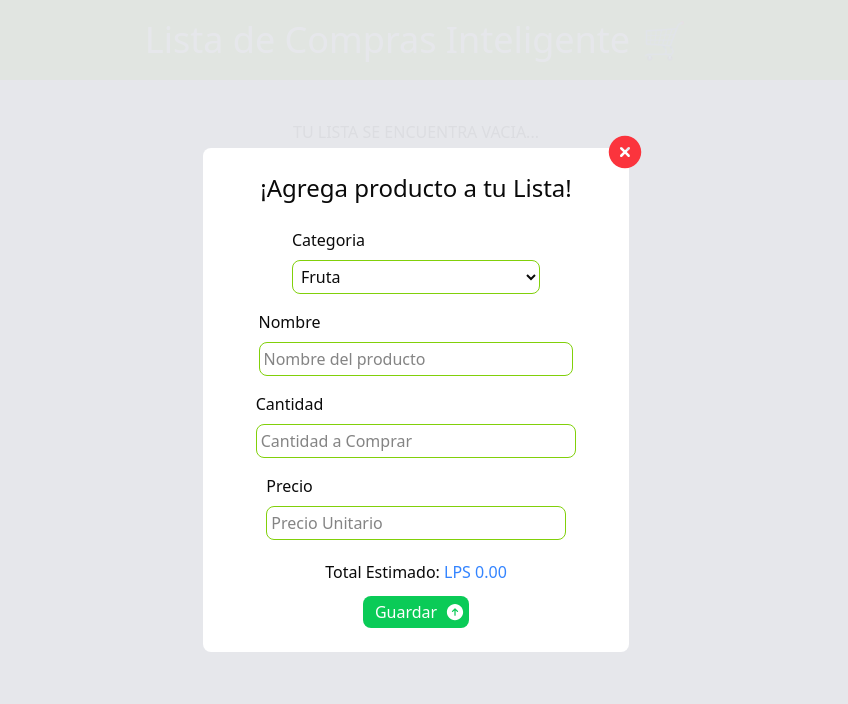
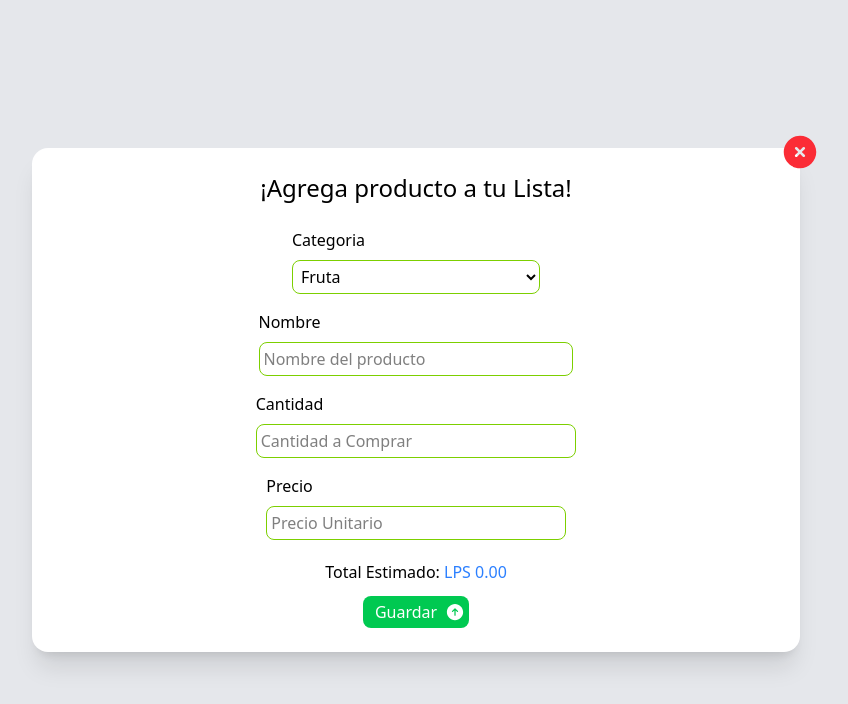
Before and after one commit to Shue-Larios/SmartShoppingList, a React (Vite) app: page / in a window 1280 px wide. Both pictures are taken after a click on the button 1230 px from the left and 754 px from the top of the page. Shown: the top 704 px of the page, without its empty margins (224-1072 px from the left). Built offline with nearby package versions, Linux system fonts and the light colour scheme.

Commit message:
Modal cambiado

```diff
--- a/index.html
+++ b/index.html
@@ -4,6 +4,7 @@
     <meta charset="UTF-8" />
     <link rel="icon" type="image/svg+xml" href="/vite.svg" />
     <meta name="viewport" content="width=device-width, initial-scale=1.0" />
+
     <title>Smart Shopping List</title>
   </head>
   <body class="bg-gray-100">
--- a/package.json
+++ b/package.json
@@ -10,6 +10,7 @@
     "preview": "vite preview"
   },
   "dependencies": {
+    "@headlessui/react": "^2.2.1",
     "@heroicons/react": "^2.2.0",
     "@tailwindcss/vite": "^4.0.15",
     "prop-types": "^15.8.1",
--- a/src/App.tsx
+++ b/src/App.tsx
@@ -63,14 +63,14 @@ function App() {
       }
 
       {/* para abrir la ventana modal */}
-      <div className="App">
-        <button className="fixed bottom-4 right-5 bg-lime-500 text-white rounded-full h-10 w-10 md:h-15 md:w-15 hover:bg-lime-600 text-center cursor-pointer"
+      <div className="">
+        {/* <button className="fixed bottom-4 right-5 bg-lime-500 text-white rounded-full h-10 w-10 md:h-15 md:w-15 hover:bg-lime-600 text-center cursor-pointer"
           title="Agrega Productos"
           onClick={() => setIsModalVisible(true)}
         >
           <PlusIcon
           />
-        </button>
+        </button> */}
 
         {state.products.length > 0
           ? <button className="fixed bottom-4 left-5 bg-red-500 text-white rounded-full h-10 w-10 md:h-15 md:w-15 hover:bg-red-600 text-center cursor-pointer"
@@ -83,14 +83,14 @@ function App() {
           </button>
           : <></>
         }
-
-
         <Modal
           isModalVisible={isModalVisible}
           setIsModalVisible={setIsModalVisible}
           state={state}
           dispatch={dispatch}
         />
+
+
       </div>
     </>
   )
--- a/src/components/Modal.tsx
+++ b/src/components/Modal.tsx
@@ -2,6 +2,11 @@ import { Dispatch, SetStateAction } from "react";
 import { Form } from "./Form";
 import { XCircleIcon } from '@heroicons/react/24/solid'
 import { ProductsActions, ProductsState } from "../reducers/list-reducer";
+import { Dialog, Transition } from '@headlessui/react'
+import { Fragment } from 'react'
+import { PlusCircleIcon } from '@heroicons/react/24/solid'
+
+
 type ModalProps = {
     isModalVisible: boolean
     setIsModalVisible: Dispatch<SetStateAction<boolean>>
@@ -12,40 +17,62 @@ type ModalProps = {
 
 
 export const Modal = ({ isModalVisible, setIsModalVisible, state, dispatch }: ModalProps) => {
-
-    if (!isModalVisible) return null; // Si no se debe mostrar la modal, no renderiza nada
-
-
-    // Si el clic es fuera del modal, cierra la modal
-    const handleClickOut = (e: React.MouseEvent<HTMLDivElement, MouseEvent>) => {
-        if ((e.target as HTMLElement).classList.contains('backModal')) {
-            setIsModalVisible(false)
-            state.productId = ""
-        }
-    }
-
     // cerrar el modal con el boton
     const circleIconOut = () => {
         setIsModalVisible(false)
         state.productId = ""
     }
 
-    // lg:w-1/4 md:w-1/2
+
     return (
-        // backModal una clase personalizada que utilice para identificar el área que rodea el contenido de la modal
-        <div className="backModal  fixed inset-0 bg-gray-200  opacity-96 flex justify-center items-center"
-            onClick={handleClickOut}>
-            {/* e.stopPropagation() previene que el evento de clic se propague hacia los elementos padres, es decir, detiene la "burbuja" del evento. */}
-            <div className="bg-white p-6 rounded-lg w-5/6  md:w-2/3 lg:w-1/3" onClick={(e) => e.stopPropagation()} >
-                {/* icono de cerrar sesion */}
-                <div className="relative">
+
+        <>
+            <div className="fixed right-5 bottom-5 flex items-center justify-center">
+                <button
+                    className="cursor-pointer"
+                    type="button"
+                    onClick={() => setIsModalVisible(true)}
+                >
+                    <PlusCircleIcon className='w-16 h-16 text-blue-600 hover:text-blue-800 rounded-full' />
+                </button>
+            </div>
+
+
+            <Transition appear show={isModalVisible} as={Fragment}>
+
+                <Dialog as="div" className="relative z-10" onClose={circleIconOut}>
+
+                    <Transition.Child
+                        as={Fragment}
+                        enter="ease-out duration-300"
+                        enterFrom="opacity-0"
+                        enterTo="opacity-100"
+                        leave="ease-in duration-200"
+                        leaveFrom="opacity-100"
+                        leaveTo="opacity-0"
+                    >
+                        <div className="fixed inset-0 bg-gray-200 bg-opacity-75" />
+                    </Transition.Child>
+                    <div className="fixed  inset-0 overflow-y-auto">
+                        <div className="flex min-h-full items-center justify-center p-4 text-center">
+                            <Transition.Child
+                                as={Fragment}
+                                enter="ease-out duration-300"
+                                enterFrom="opacity-0 scale-95"
+                                enterTo="opacity-100 scale-100"
+                                leave="ease-in duration-200"
+                                leaveFrom="opacity-100 scale-100"
+                                leaveTo="opacity-0 scale-95"
+                            >
+
+                                <Dialog.Panel className=" absolute w-full max-w-3xl transform overflow-visible rounded-2xl bg-white p-6 text-left align-middle shadow-xl transition-all">
                                     <XCircleIcon
                                         title="Cerrar Ventana"
                                         onClick={circleIconOut}
-                        className='absolute -top-10 -right-20 px-10  h-10 cursor-pointer text-red-500'
+                                        className="absolute -top-4 -right-5 h-10 w-10 cursor-pointer text-red-500 hover:text-red-700"
                                     />
-                    {/* classname para poner scroll en la rotacion de pantalla de movil */}
-                    <div className=" md:max-h-[60vh] overflow-auto">
+
+                                    <div className=" ">
                                         <h2 className="text-2xl mb-4 text-center">¡Agrega producto a tu Lista!</h2>
                                         {/* contenido del modal   */}
                                         <Form
@@ -55,8 +82,16 @@ export const Modal = ({ isModalVisible, setIsModalVisible, state, dispatch }: Mo
                                         />
                                     </div>
 
+                                </Dialog.Panel>
+                            </Transition.Child>
                         </div>
                     </div>
-        </div>
+                </Dialog>
+            </Transition>
+        </>
+
+
+
+
     );
 };
```
Also changed, not shown: 1 other file (tests, documents, lock files or other folders). Lines whose indentation alone changed are shown as unchanged.
